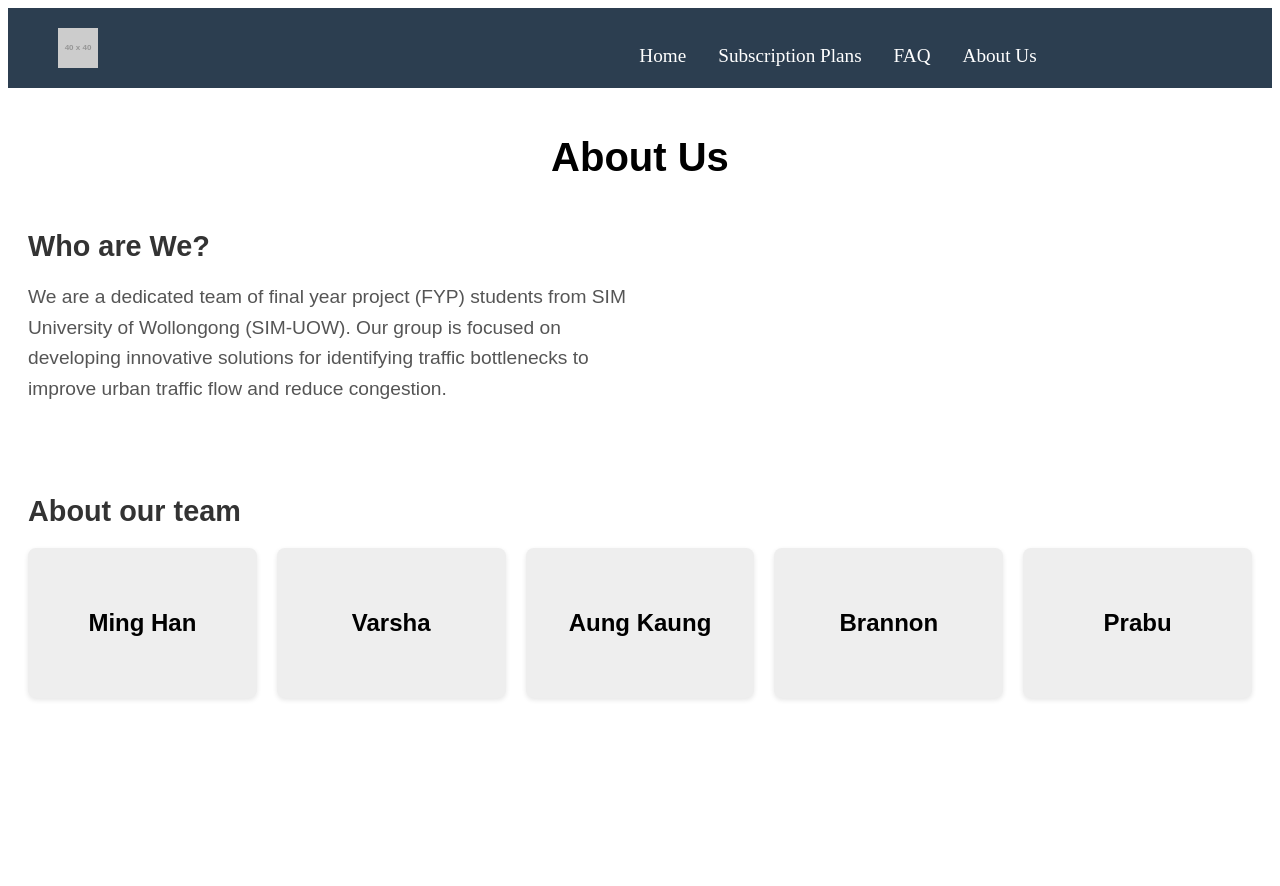
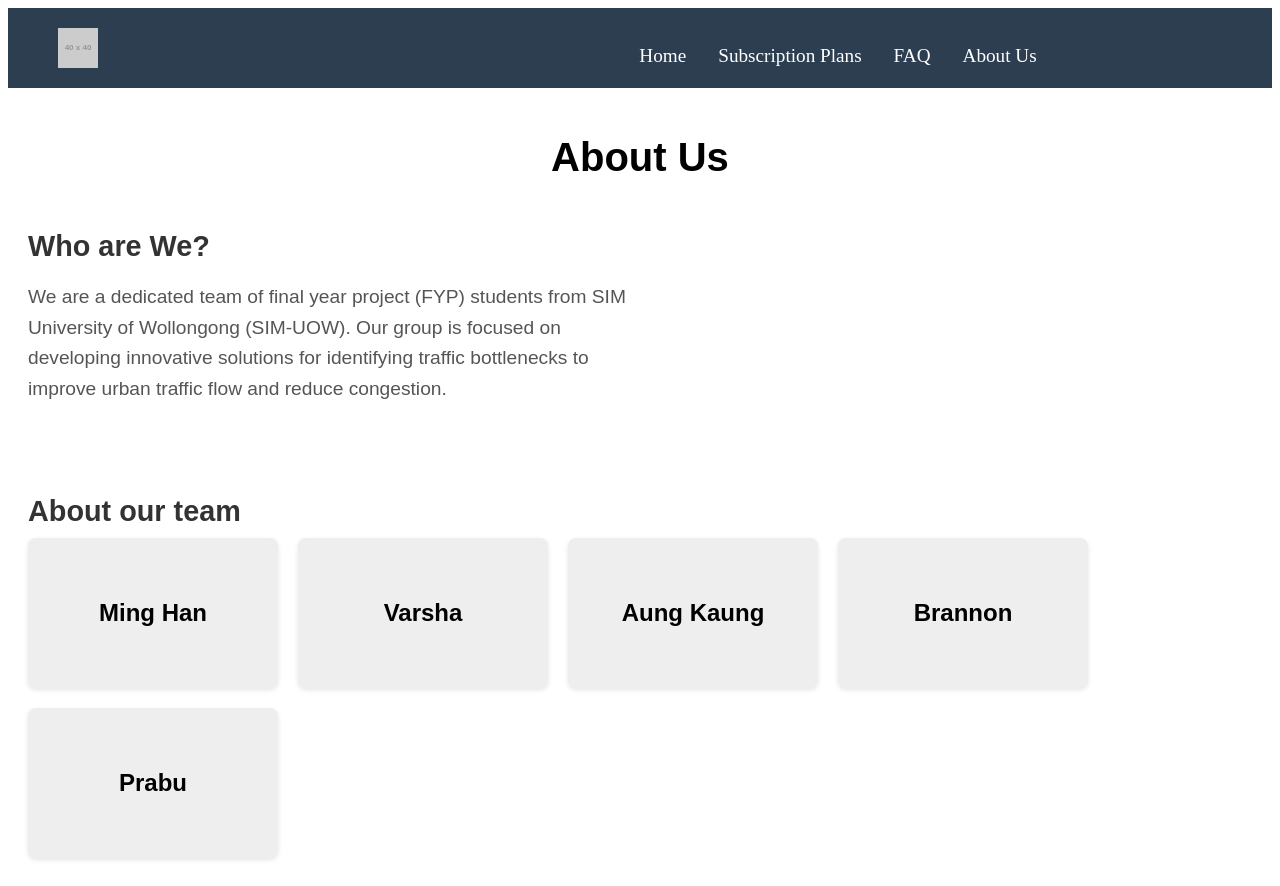
Before and after one commit to d3nisacookies/bottleNex-web, a React (Create React App) app: page /about in a window 1280 px wide. Before the commit the page ends 800 px from the top, so only its background shows below. Built offline with nearby package versions, Linux system fonts and the light colour scheme.

Commit message:
About Us

```diff
--- a/src/components/About.jsx
+++ b/src/components/About.jsx
@@ -4,34 +4,20 @@ export default function About(){
     const names = ['Ming Han', 'Varsha', 'Aung Kaung', 'Brannon', 'Prabu'];
 
     return (
-      <div style={{ padding: '20px', fontFamily: 'Arial, sans-serif' }}>
-        <h1 style={{ textAlign: 'center', marginBottom: '50px' }}>About Us</h1>
+      <div className="about-container">
+        <h1 className="about-title">About Us</h1>
 
-        <h2 style={{ textAlign: 'left', marginBottom: '10px' }}>Who are We?</h2>
+        <h2 className="about-subtitle">Who are We?</h2>
 
-        <p style={{ maxWidth: '600px', lineHeight: '1.6', marginBottom: '90px' }}>
+        <p className="about-description">
           We are a dedicated team of final year project (FYP) students from SIM University of Wollongong (SIM-UOW). Our group is focused on developing innovative solutions for identifying traffic bottlenecks to improve urban traffic flow and reduce congestion.
         </p>
 
-        <h2 style={{ textAlign: 'left', marginBottom: '20px' }}>About our team</h2>
+        <h2 className="about-subtitle">About our team</h2>
 
-        <div style={{ display: 'flex', gap: '20px', maxWidth: '1300px' }}>
+        <div className="team-container">
           {names.map((name, index) => (
-            <div
-              key={index}
-              style={{
-                width: '250px',
-                height: '150px',
-                backgroundColor: '#eee',
-                display: 'flex',
-                justifyContent: 'center',
-                alignItems: 'center',
-                fontSize: '24px',
-                fontWeight: 'bold',
-                borderRadius: '8px',
-                boxShadow: '0 2px 5px rgba(0,0,0,0.1)',
-              }}
-            >
+            <div key={index} className="team-member">
               {name}
             </div>
           ))}
--- a/src/css/About.css
+++ b/src/css/About.css
@@ -0,0 +1,40 @@
+.about-container {
+    padding: 20px;
+    font-family: Arial, sans-serif;
+  }
+
+  .about-title {
+    text-align: center;
+    margin-bottom: 50px;
+  }
+
+  .about-subtitle {
+    text-align: left;
+    margin-bottom: 10px;
+  }
+
+  .about-description {
+    max-width: 600px;
+    line-height: 1.6;
+    margin-bottom: 90px;
+  }
+
+  .team-container {
+    display: flex;
+    gap: 20px;
+    max-width: 1300px;
+    flex-wrap: wrap;
+  }
+
+  .team-member {
+    width: 250px;
+    height: 150px;
+    background-color: #eee;
+    display: flex;
+    justify-content: center;
+    align-items: center;
+    font-size: 24px;
+    font-weight: bold;
+    border-radius: 8px;
+    box-shadow: 0 2px 5px rgba(0, 0, 0, 0.1);
+  }
```
